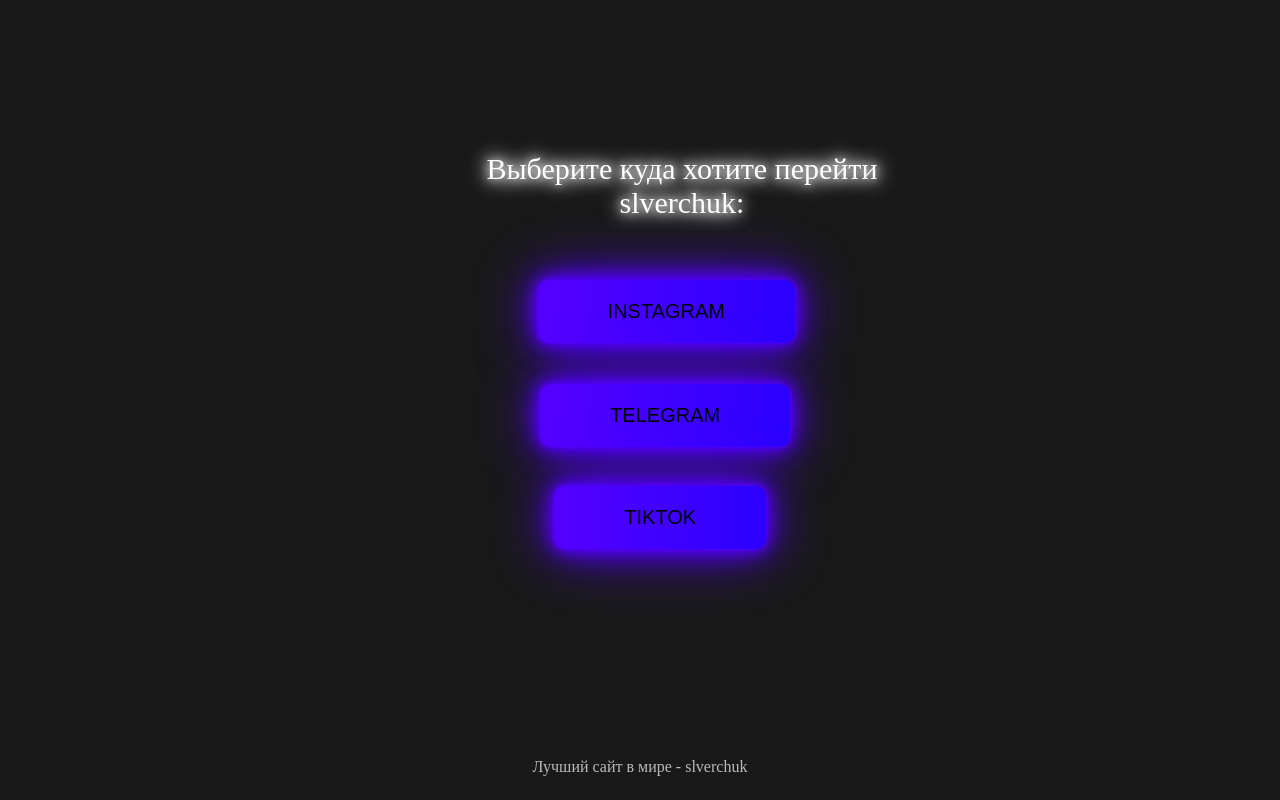
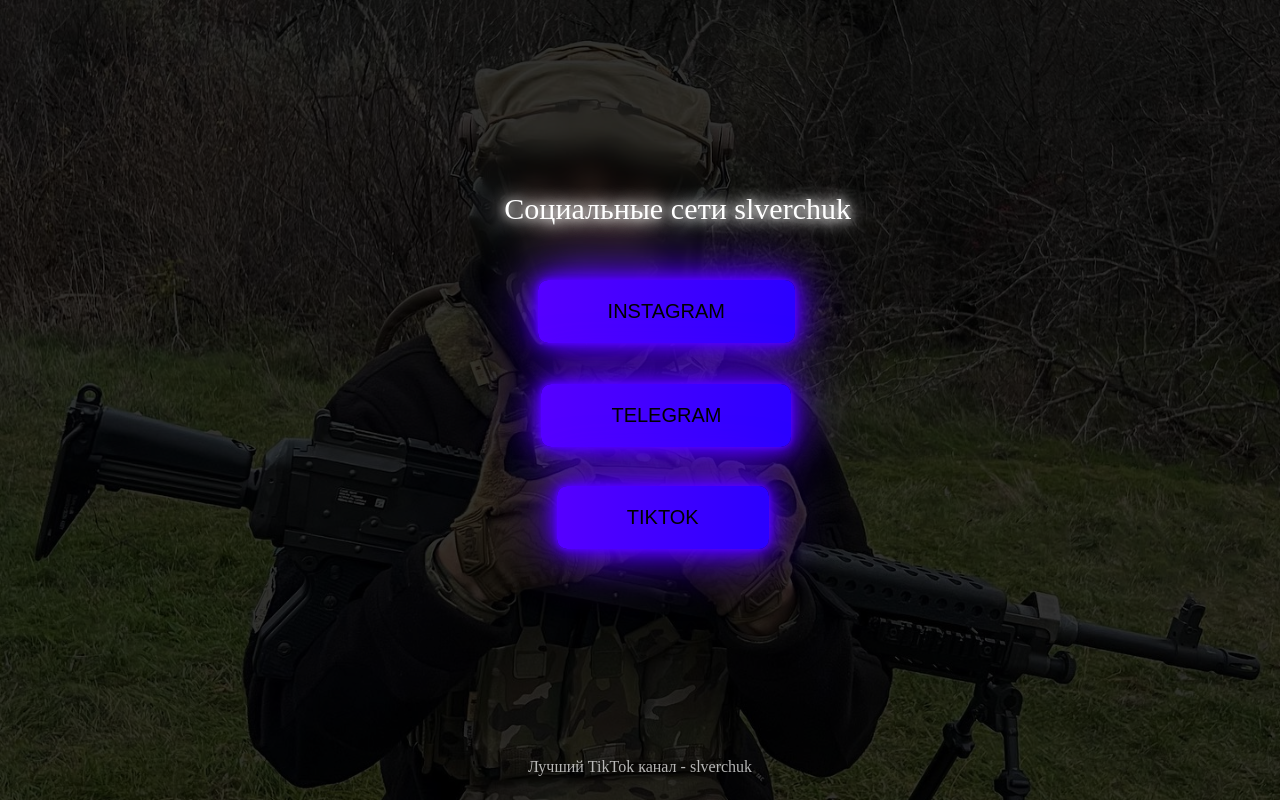
Before and after one commit to web-test0/web, a PHP site: page / in a window 1280 px wide. Run offline with PHP 8.4, Linux system fonts and the light colour scheme.

Commit message:
Add files via upload

```diff
--- a/css/style.css
+++ b/css/style.css
@@ -1,5 +1,6 @@
 body{
-    background-color: #191919;
+    background: linear-gradient(rgba(0,0,0,0.8), rgba(0,0,0,0.8)), url(../img/imgback.jpg);
+    background-size: cover;
 }
 .btn{
     position: absolute;
@@ -26,7 +27,7 @@ body{
 .btn1{
     position: absolute;
     top: 48%;
-    left: 42.2%;
+    left: 42.3%;
     -webkit-transform: translate (-50%, -50%);
     color: #000;
     font-family: Arial;
@@ -47,8 +48,8 @@ body{
 }
 .btn2{
     position: absolute;
-    top: 60.7%;
-    left: 43.3%;
+    top: 60.8%;
+    left: 43.5%;
     -webkit-transform: translate (-50%, -50%);
     color: #000;
     font-family: Arial;
@@ -69,8 +70,8 @@ body{
 }
 .txt{
     position: absolute;
-    top: 19%;
-    left: 38%;
+    top: 24%;
+    left: 39.4%;
 }
 .text{
     font-size: 30px;
--- a/index.html
+++ b/index.html
@@ -2,7 +2,7 @@
 <html lang="en">
 <head>
     <meta charset="UTF-8">
-    <title>Document</title>
+    <title>slverchuk</title>
     <link rel="stylesheet" href="css/style.css">
 </head>
 <body>
@@ -10,8 +10,8 @@
     <a href="https://t.me/im_slverchuk" target="_blank" class="btn1">TELEGRAM</a>
     <a href="https://tiktok.com/@slverchuk" target="_blank" class="btn2">TIKTOK</a>
     <div class="txt">
-        <a class="text">Выберите куда хотите перейти<br><center>slverchuk:</center></a>
+        <a class="text">Социальные сети slverchuk</a>
     </div>
-    <footer><a href="#" class="bbb">Лучший сайт в мире - slverchuk</a></footer>
+    <footer><a href="https://tiktok.com/@slverchuk" target="_blank" class="bbb">Лучший TikTok канал - slverchuk</a></footer>
 </body>
 </html>
```
Also changed, not shown: img/imgback.jpg (added).
